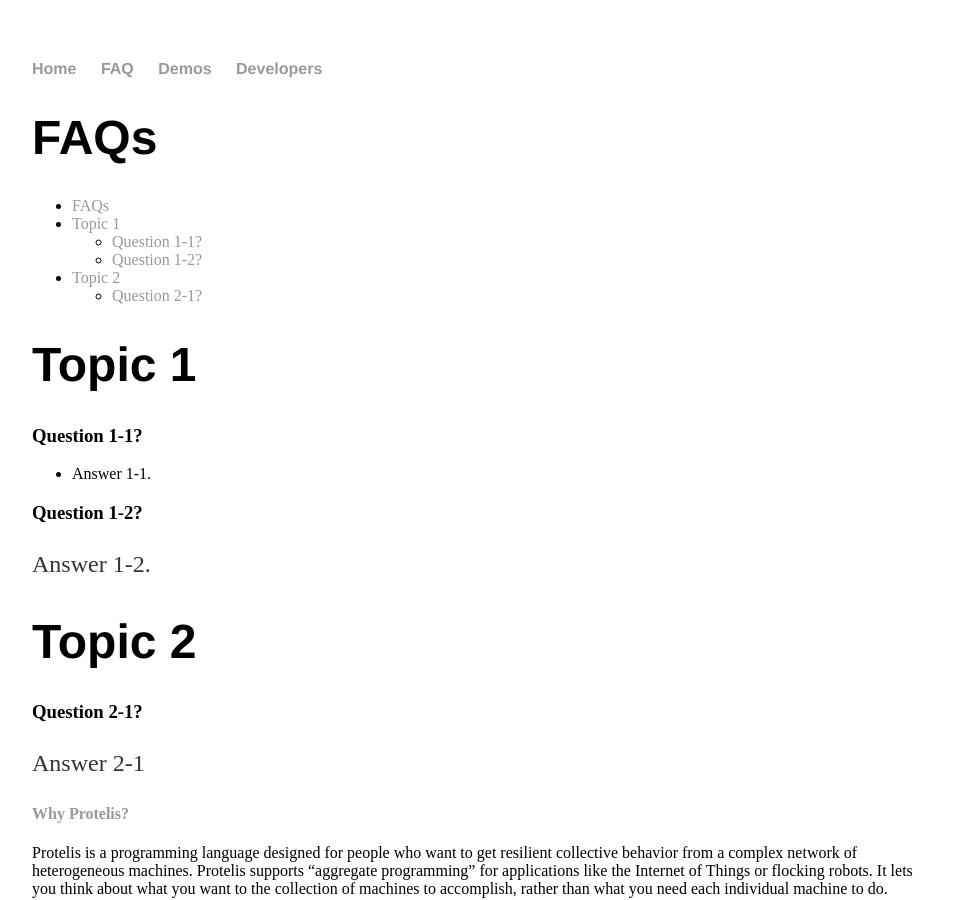
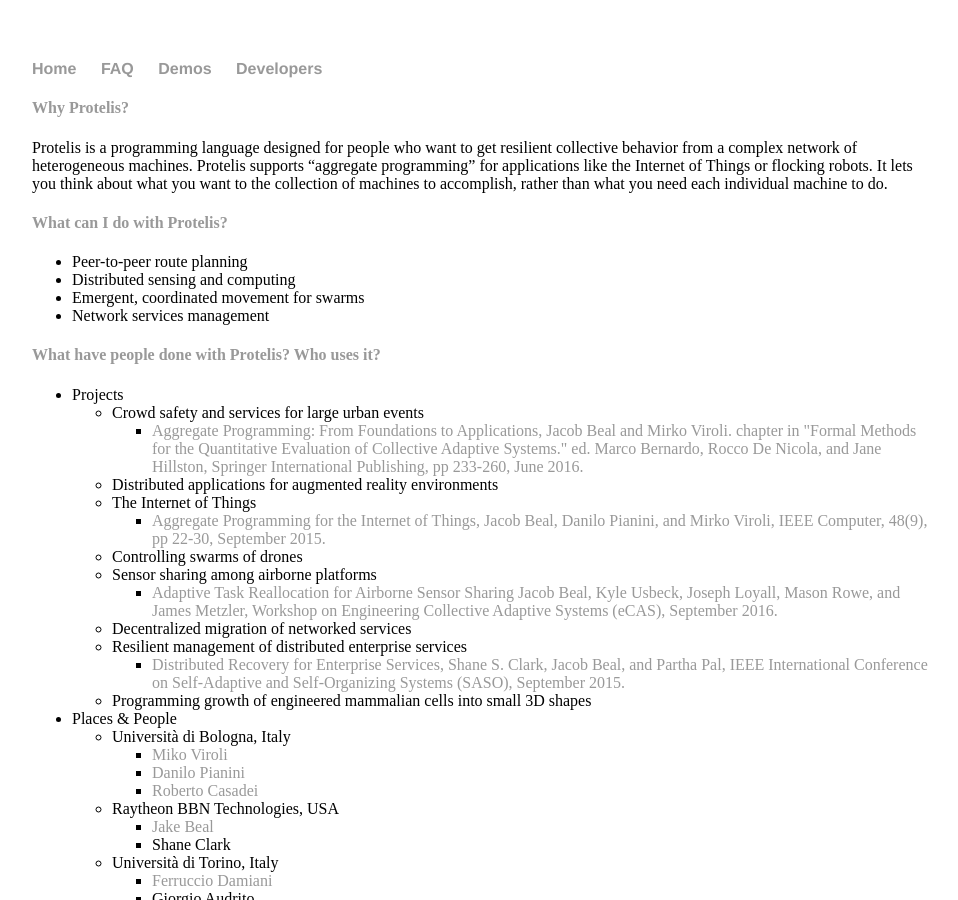
Before and after one commit to tasseomancy/tasseomancy.github.io, a Jekyll site: the page built from _posts/2018-01-31-all-faq.md, in a window 1280 px wide and 900 px high. Shown: the whole window, without its empty margins (160-1118 px from the left). Built offline with Jekyll 4.4.1, drawn with Linux system fonts in a browser that asks for light colours.

Commit message:
Update 2018-01-31-all-faq.md

```diff
--- a/_posts/2018-01-31-all-faq.md
+++ b/_posts/2018-01-31-all-faq.md
@@ -2,27 +2,6 @@
 title: All FAQ
 layout: default
 ---
-# FAQs
-
-* auto-gen TOC:
-{:toc}
-
-# Topic 1
-
-### Question 1-1?
-
-- Answer 1-1.
-
-### Question 1-2?
-
-Answer 1-2.
-
-# Topic 2
-
-### Question 2-1?
-
-Answer 2-1
-
 
 <div class="panel-group" id="accordion">
                     <div class="panel panel-default">
```
